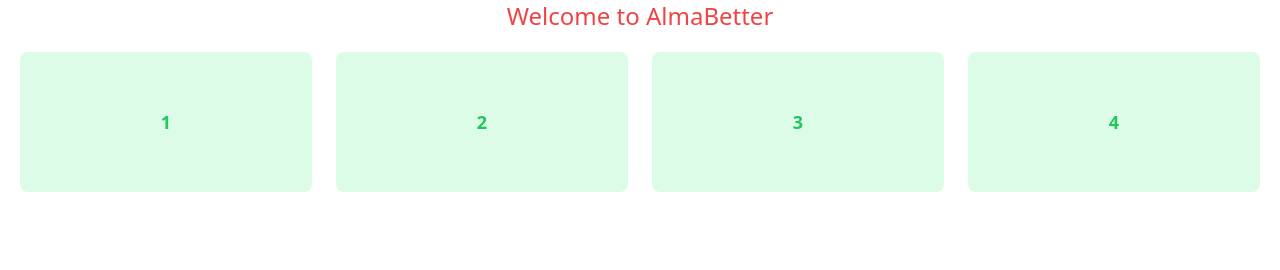
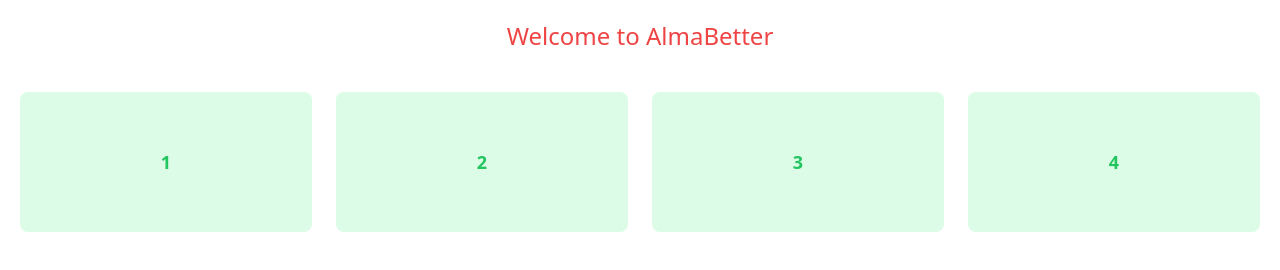
Before and after one commit to ajay1588/alma-better, a plain HTML site: page index.html in a window 1280 px wide. Drawn offline with nearby package versions, Linux system fonts and the light colour scheme.

Commit message:
new changes

```diff
--- a/index.html
+++ b/index.html
@@ -7,7 +7,7 @@
   </head>
 
 <body>
-  <h6 class="text-red-500 text-2xl text-center">Welcome to AlmaBetter</h6>
+  <h6 class="text-red-500 text-2xl text-center py-5">Welcome to AlmaBetter</h6>
   <div class="grid grid-cols-1 md:grid-cols-2 lg:grid-cols-4 gap-2 md:gap-4 lg:gap-6 p-5">
     <div class="bg-green-100 text-green-500 text-lg font-bold text-center p-14 rounded-lg">1</div>
     <div class="bg-green-100 text-green-500 text-lg font-bold text-center p-14 rounded-lg">2</div>
```
